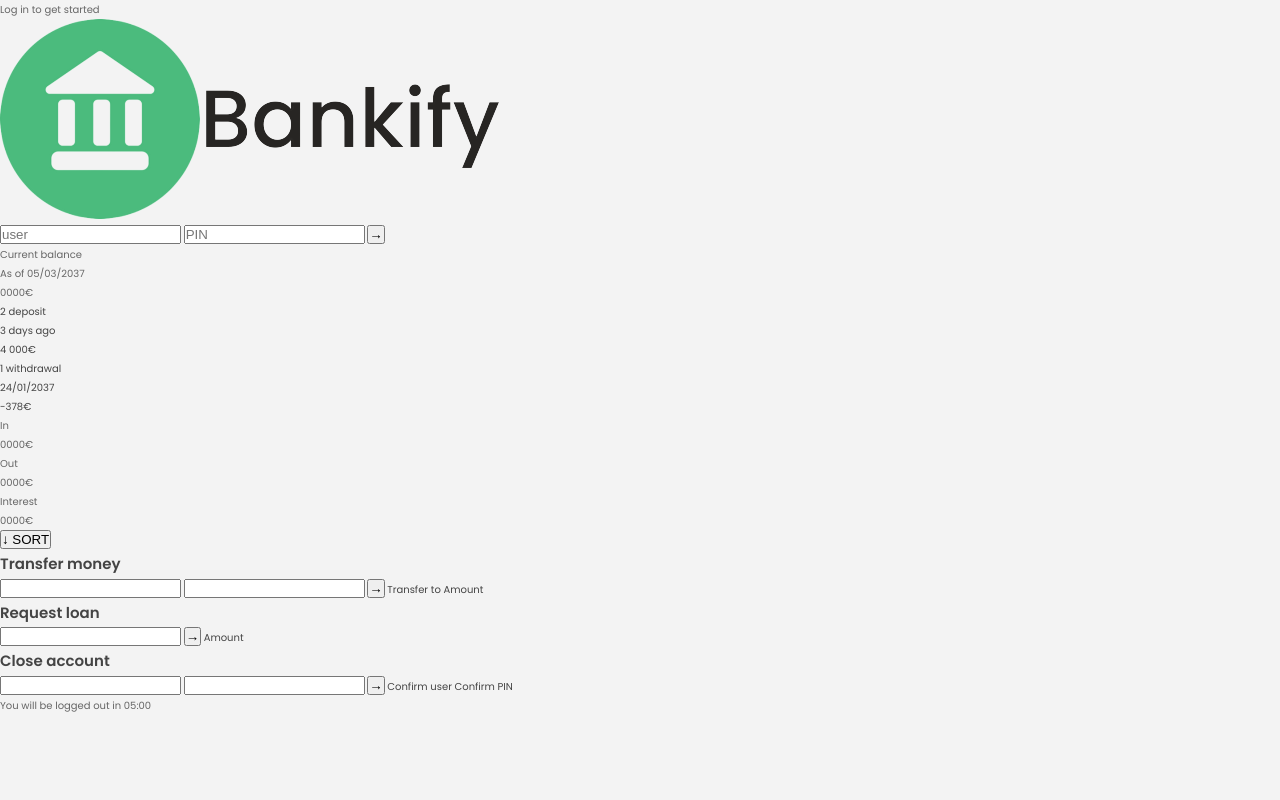
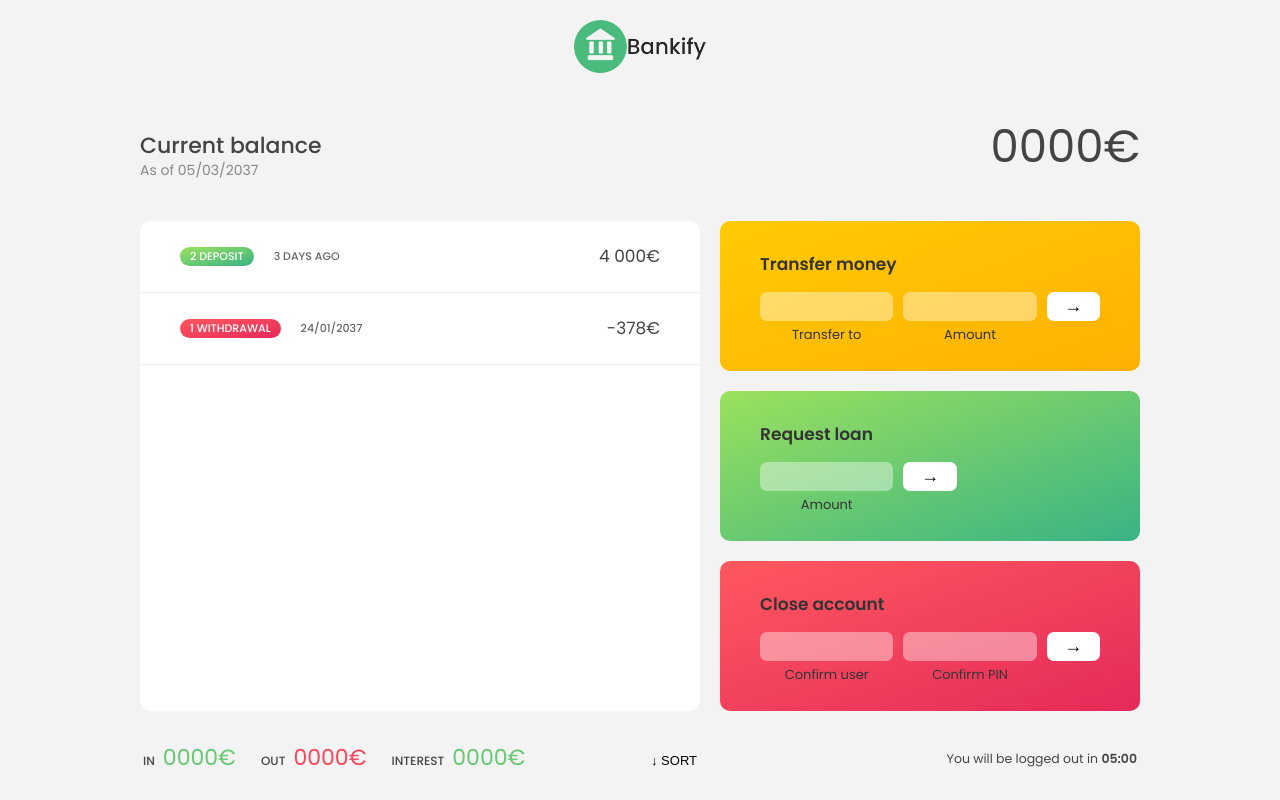
Before and after one commit to rahuljsaliaan/Bankify-E-Banking, a PHP site: page /dashboard.php in a window 1280 px wide. Run offline with PHP 8.4, Linux system fonts and the light colour scheme; some libraries are stand-ins or nearby versions.

Commit message:
added css styling for dashboard page and updated the user interface

```diff
--- /dev/null
+++ b/css/dashboard.css
@@ -0,0 +1,259 @@
+* {
+    margin: 0;
+    padding: 0;
+    box-sizing: inherit;
+}
+
+html {
+    font-size: 62.5%;
+    box-sizing: border-box;
+}
+
+body {
+    font-family: 'Poppins', sans-serif;
+    color: #444;
+    background-color: #f3f3f3;
+    height: 100vh;
+    padding: 2rem;
+}
+
+nav {
+    display: flex;
+    justify-content: center;
+    align-items: center;
+    padding: 0 2rem;
+}
+
+.welcome {
+    font-size: 1.9rem;
+    font-weight: 500;
+}
+
+.logo {
+    height: 5.25rem;
+}
+
+/* MAIN */
+.app {
+    position: relative;
+    max-width: 100rem;
+    margin: 4rem auto;
+    display: grid;
+    grid-template-columns: 4fr 3fr;
+    grid-template-rows: auto repeat(3, 15rem) auto;
+    gap: 2rem;
+    transition: all 1s;
+}
+
+.balance {
+    grid-column: 1 / span 2;
+    display: flex;
+    align-items: flex-end;
+    justify-content: space-between;
+    margin-bottom: 2rem;
+}
+
+.balance__label {
+    font-size: 2.2rem;
+    font-weight: 500;
+    margin-bottom: -0.2rem;
+}
+
+.balance__date {
+    font-size: 1.4rem;
+    color: #888;
+}
+
+.balance__value {
+    font-size: 4.5rem;
+    font-weight: 400;
+}
+
+/* MOVEMENTS */
+.movements {
+    grid-row: 2 / span 3;
+    background-color: #fff;
+    border-radius: 1rem;
+    overflow: scroll;
+}
+
+.movements__row {
+    padding: 2.25rem 4rem;
+    display: flex;
+    align-items: center;
+    border-bottom: 1px solid #eee;
+}
+
+.movements__type {
+    font-size: 1.1rem;
+    text-transform: uppercase;
+    font-weight: 500;
+    color: #fff;
+    padding: 0.1rem 1rem;
+    border-radius: 10rem;
+    margin-right: 2rem;
+}
+
+.movements__date {
+    font-size: 1.1rem;
+    text-transform: uppercase;
+    font-weight: 500;
+    color: #666;
+}
+
+.movements__type--deposit {
+    background-image: linear-gradient(to top left, #39b385, #9be15d);
+}
+
+.movements__type--withdrawal {
+    background-image: linear-gradient(to top left, #e52a5a, #ff585f);
+}
+
+.movements__value {
+    font-size: 1.7rem;
+    margin-left: auto;
+}
+
+/* SUMMARY */
+.summary {
+    grid-row: 5 / 6;
+    display: flex;
+    align-items: baseline;
+    padding: 0 0.3rem;
+    margin-top: 1rem;
+}
+
+.summary__label {
+    font-size: 1.2rem;
+    font-weight: 500;
+    text-transform: uppercase;
+    margin-right: 0.8rem;
+}
+
+.summary__value {
+    font-size: 2.2rem;
+    margin-right: 2.5rem;
+}
+
+.summary__value--in,
+.summary__value--interest {
+    color: #66c873;
+}
+
+.summary__value--out {
+    color: #f5465d;
+}
+
+.btn--sort {
+    margin-left: auto;
+    border: none;
+    background: none;
+    font-size: 1.3rem;
+    font-weight: 500;
+    cursor: pointer;
+}
+
+/* OPERATIONS */
+.operation {
+    border-radius: 1rem;
+    padding: 3rem 4rem;
+    color: #333;
+}
+
+.operation--transfer {
+    background-image: linear-gradient(to top left, #ffb003, #ffcb03);
+}
+
+.operation--loan {
+    background-image: linear-gradient(to top left, #39b385, #9be15d);
+}
+
+.operation--close {
+    background-image: linear-gradient(to top left, #e52a5a, #ff585f);
+}
+
+h2 {
+    margin-bottom: 1.5rem;
+    font-size: 1.7rem;
+    font-weight: 600;
+    color: #333;
+}
+
+.form {
+    display: grid;
+    grid-template-columns: 2.5fr 2.5fr 1fr;
+    grid-template-rows: auto auto;
+    gap: 0.4rem 1rem;
+}
+
+/* Exceptions for interest */
+.form.form--loan {
+    grid-template-columns: 2.5fr 1fr 2.5fr;
+}
+
+.form__label--loan {
+    grid-row: 2;
+}
+
+/* End exceptions */
+
+.form__input {
+    width: 100%;
+    border: none;
+    background-color: rgba(255, 255, 255, 0.4);
+    font-family: inherit;
+    font-size: 1.5rem;
+    text-align: center;
+    color: #333;
+    padding: 0.3rem 1rem;
+    border-radius: 0.7rem;
+    transition: all 0.3s;
+}
+
+.form__input:focus {
+    outline: none;
+    background-color: rgba(255, 255, 255, 0.6);
+}
+
+.form__label {
+    font-size: 1.3rem;
+    text-align: center;
+}
+
+.form__btn {
+    border: none;
+    border-radius: 0.7rem;
+    font-size: 1.8rem;
+    background-color: #fff;
+    cursor: pointer;
+    transition: all 0.3s;
+}
+
+.form__btn:focus {
+    outline: none;
+    background-color: rgba(255, 255, 255, 0.8);
+}
+
+.logout-timer {
+    padding: 0 0.3rem;
+    margin-top: 1.9rem;
+    text-align: right;
+    font-size: 1.25rem;
+}
+
+.timer {
+    font-weight: 600;
+}
+
+/* Swal styling */
+.swal2-popup {
+    font-family: 'Poppins', sans-serif;
+    font-size: 1.25rem !important;
+    transition: 0.3s ease all !important;
+}
+
+.swal2-container {
+    background: rgba(0, 0, 0, 0.7);
+    backdrop-filter: blur(5px);
+    transition: 0.3s ease all !important;
+}
--- a/dashboard.php
+++ b/dashboard.php
@@ -7,7 +7,7 @@
     <meta http-equiv="X-UA-Compatible" content="ie=edge" />
     <link rel="shortcut icon" type="image/png" href="img/icon.png" />
     <link href="https://fonts.googleapis.com/css?family=Poppins:400,500,600&display=swap" rel="stylesheet" />
-    <link rel="stylesheet" href="style.css" />
+    <link rel="stylesheet" href="css/dashboard.css" />
     <script src="https://cdn.jsdelivr.net/npm/sweetalert2@11.7.3/dist/sweetalert2.all.min.js"></script>
     <title>Bankify</title>
 </head>
@@ -15,14 +15,8 @@
 <body>
     <!-- TOP NAVIGATION -->
     <nav>
-        <p class="welcome">Log in to get started</p>
-        <img src="logo.png" alt="Logo" class="logo" />
-        <form class="login">
-            <input type="text" placeholder="user" class="login__input login__input--user" />
-            <!-- In practice, use type="password" -->
-            <input type="text" placeholder="PIN" maxlength="4" class="login__input login__input--pin" />
-            <button class="login__btn">&rarr;</button>
-        </form>
+        <p class="welcome"></p>
+        <img src="img/logo.png" alt="Logo" class="logo" />
     </nav>
 
     <main class="app">
@@ -104,12 +98,7 @@
         </p>
     </main>
 
-    <!-- <footer>
-      &copy; by Jonas Schmedtmann. Don't claim as your own :)
-    </footer> -->
-
-    <script src="script.js"></script>
-    <!-- <script src="practise.js"></script> -->
+    <script src="dashboard.js"></script>
 </body>
 
 </html>
```
Also changed, not shown: js/dashboard.js (added).
